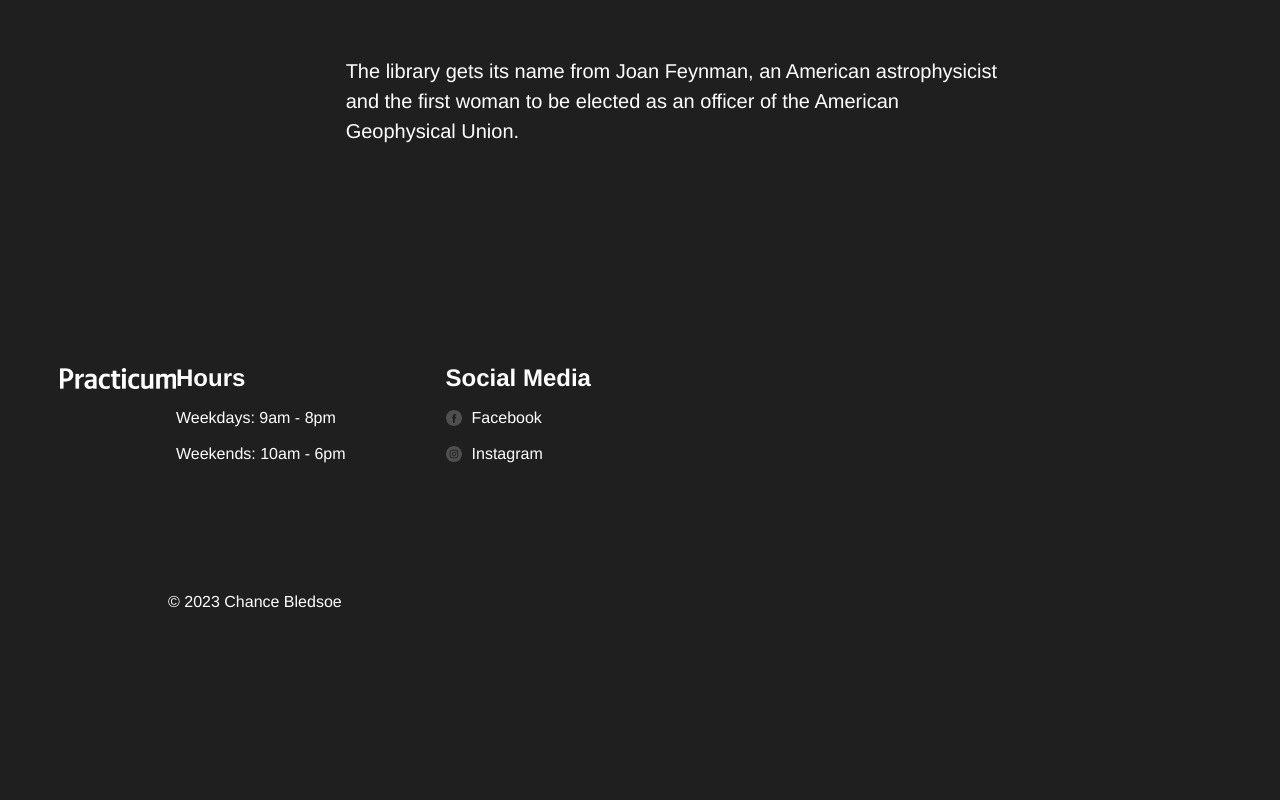
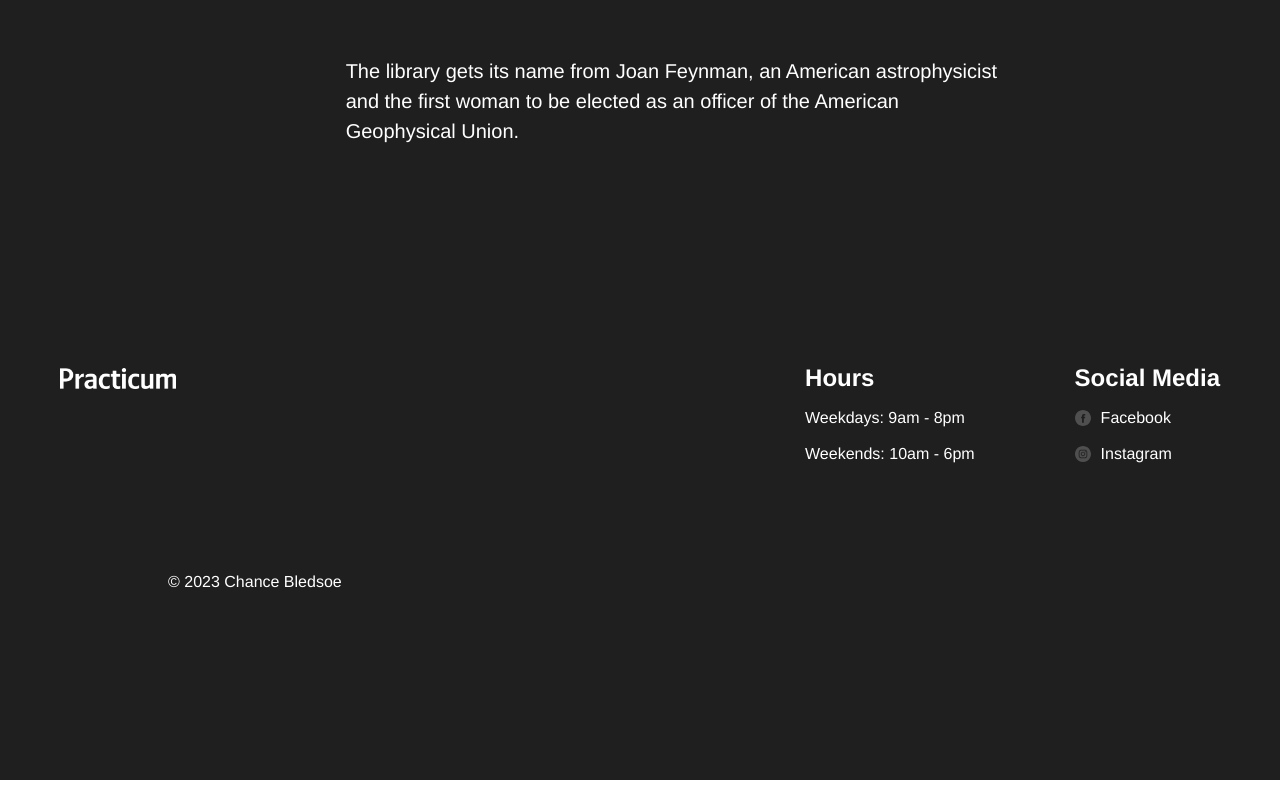
Before and after one commit to Chance-bledsoe/se_project_library, a plain HTML site: page index.html in a window 1280 px wide. Shown: the part 3860-4660 px from the top of the page. Drawn offline with Linux system fonts and the light colour scheme.

Commit message:
commit message

```diff
--- a/index.html
+++ b/index.html
@@ -264,13 +264,13 @@
         <div class="about__circle"></div>
       </section>
     </main>
-    <footer class="footer">
+    <footer class="footer" id="contacts">
 
       <div class="footer__columns">
         <div class="footer__column" >
           <img class="footer__logo" src="images/logo_white.png" alt="Practicum logo">
         </div>
-        <div class="footer__column-heading footer__column_content_hours ">
+        <div class="footer__column footer__column_content_hours ">
           <h2 class="footer__column-heading">Hours</h2>
           <ul class="footer__list">
             <li class="footer__list-item">Weekdays: 9am - 8pm</li>
```
